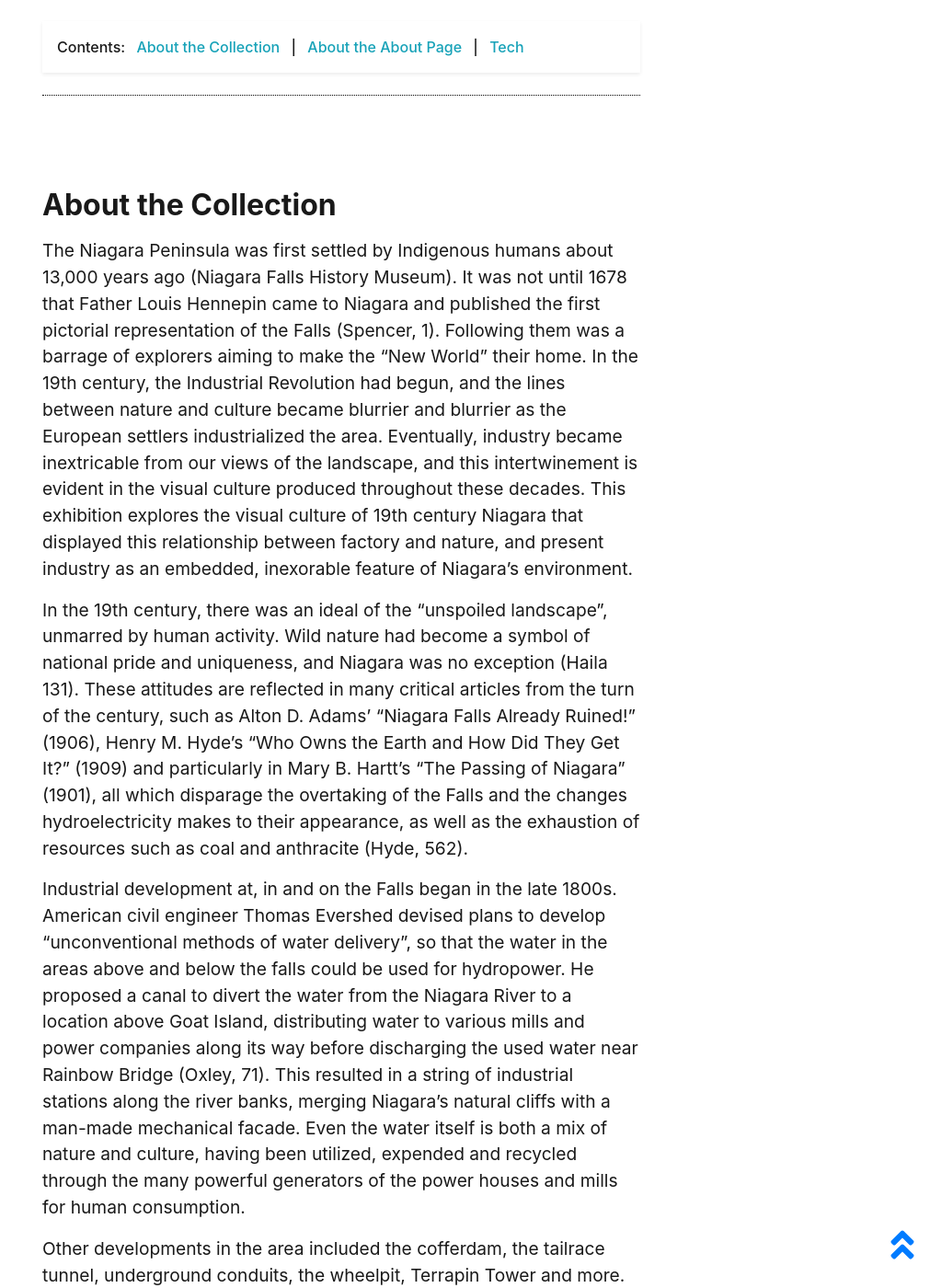
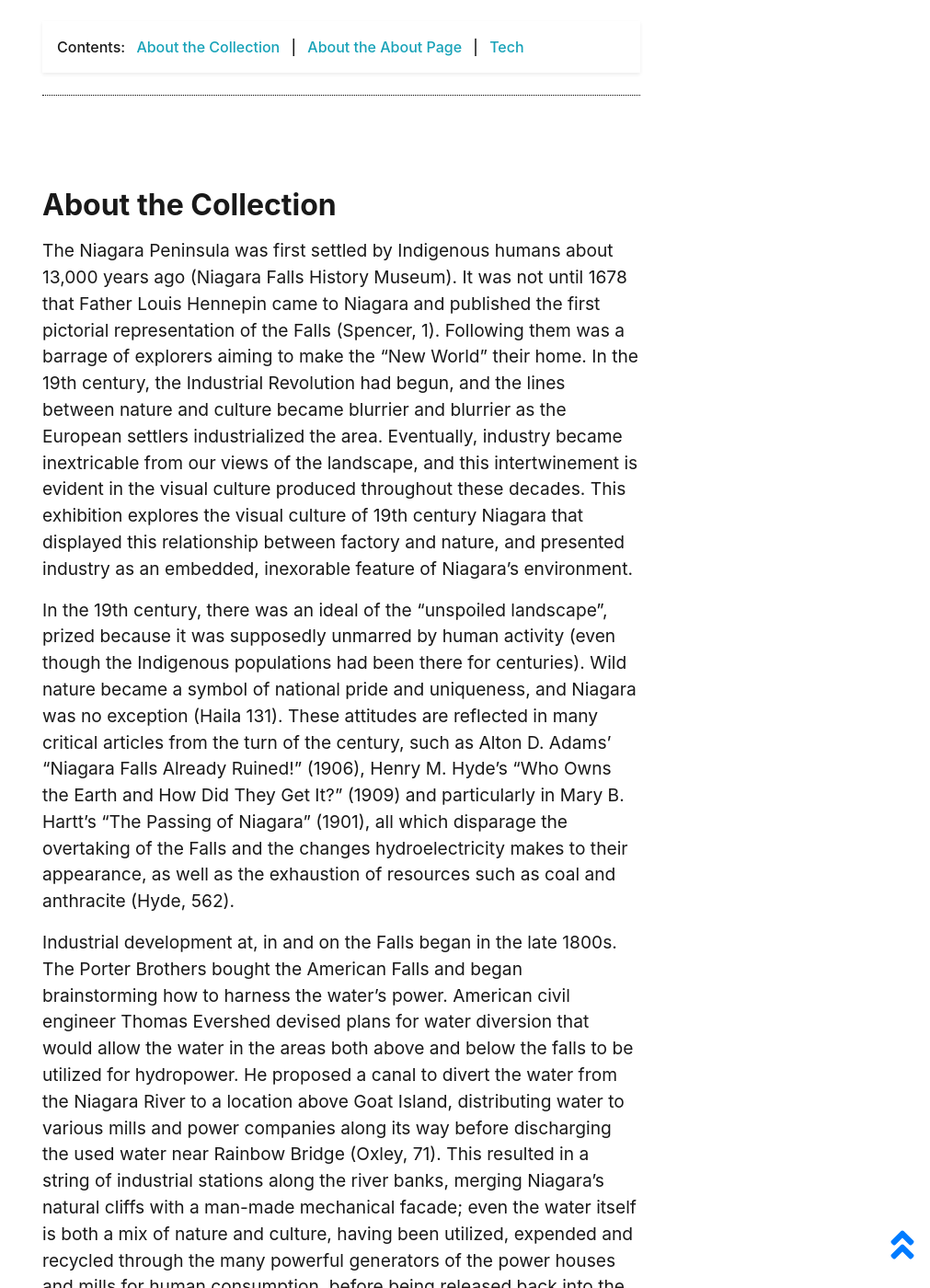
Before and after one commit to MadelineECollins/-2p90project, a Jekyll site: the page built from pages/about.md, in a window 1280 px wide and 1400 px high, scrolled down 584 px. Shown: the whole window at 92% size, without its empty margins (269-1280 px from the left). Built offline with Jekyll 4.4.1, drawn with Linux system fonts in a browser that asks for light colours; some of the changed text lies outside the part shown.

Commit message:
Update about.md

```diff
--- a/pages/about.md
+++ b/pages/about.md
@@ -14,15 +14,15 @@
 
 ## About the Collection
 
-The Niagara Peninsula was first settled by Indigenous humans about 13,000 years ago (Niagara Falls History Museum). It was not until 1678 that Father Louis Hennepin came to Niagara and published the first pictorial representation of the Falls (Spencer, 1). Following them was a barrage of explorers aiming to make the “New World” their home. In the 19th century, the Industrial Revolution had begun, and the lines between nature and culture became blurrier and blurrier as the European settlers industrialized the area. Eventually, industry became inextricable from our views of the landscape, and this intertwinement is evident in the visual culture produced throughout these decades. This exhibition explores the visual culture of 19th century Niagara that displayed this relationship between factory and nature, and present industry as an embedded, inexorable feature of Niagara’s environment.
+The Niagara Peninsula was first settled by Indigenous humans about 13,000 years ago (Niagara Falls History Museum). It was not until 1678 that Father Louis Hennepin came to Niagara and published the first pictorial representation of the Falls (Spencer, 1). Following them was a barrage of explorers aiming to make the “New World” their home. In the 19th century, the Industrial Revolution had begun, and the lines between nature and culture became blurrier and blurrier as the European settlers industrialized the area. Eventually, industry became inextricable from our views of the landscape, and this intertwinement is evident in the visual culture produced throughout these decades. This exhibition explores the visual culture of 19th century Niagara that displayed this relationship between factory and nature, and presented industry as an embedded, inexorable feature of Niagara’s environment.
 
-In the 19th century, there was an ideal of the “unspoiled landscape”, unmarred by human activity. Wild nature had become a symbol of national pride and uniqueness, and Niagara was no exception (Haila 131). These attitudes are reflected in many critical articles from the turn of the century, such as Alton D. Adams’ “Niagara Falls Already Ruined!” (1906), Henry M. Hyde’s “Who Owns the Earth and How Did They Get It?” (1909) and particularly in Mary B. Hartt’s “The Passing of Niagara” (1901), all which disparage the overtaking of the Falls and the changes hydroelectricity makes to their appearance, as well as the exhaustion of resources such as coal and anthracite (Hyde, 562).
+In the 19th century, there was an ideal of the “unspoiled landscape”, prized because it was supposedly unmarred by human activity (even though the Indigenous populations had been there for centuries). Wild nature became a symbol of national pride and uniqueness, and Niagara was no exception (Haila 131). These attitudes are reflected in many critical articles from the turn of the century, such as Alton D. Adams’ “Niagara Falls Already Ruined!” (1906), Henry M. Hyde’s “Who Owns the Earth and How Did They Get It?” (1909) and particularly in Mary B. Hartt’s “The Passing of Niagara” (1901), all which disparage the overtaking of the Falls and the changes hydroelectricity makes to their appearance, as well as the exhaustion of resources such as coal and anthracite (Hyde, 562).
 
-Industrial development at, in and on the Falls began in the late 1800s. American civil engineer Thomas Evershed devised plans to develop “unconventional methods of water delivery”, so that the water in the areas above and below the falls could be used for hydropower. He proposed a canal to divert the water from the Niagara River to a location above Goat Island, distributing water to various mills and power companies along its way before discharging the used water near Rainbow Bridge (Oxley, 71). This resulted in a string of industrial stations along the river banks, merging Niagara’s natural cliffs with a man-made mechanical facade. Even the water itself is both a mix of nature and culture, having been utilized, expended and recycled through the many powerful generators of the power houses and mills for human consumption.
+Industrial development at, in and on the Falls began in the late 1800s. The Porter Brothers bought the American Falls and began brainstorming how to harness the water's power. American civil engineer Thomas Evershed devised plans for water diversion that would allow the water in the areas both above and below the falls to be utilized for hydropower. He proposed a canal to divert the water from the Niagara River to a location above Goat Island, distributing water to various mills and power companies along its way before discharging the used water near Rainbow Bridge (Oxley, 71). This resulted in a string of industrial stations along the river banks, merging Niagara’s natural cliffs with a man-made mechanical facade; even the water itself is both a mix of nature and culture, having been utilized, expended and recycled through the many powerful generators of the power houses and mills for human consumption, before being released back into the river.
 
-Other developments in the area included the cofferdam, the tailrace tunnel, underground conduits, the wheelpit, Terrapin Tower and more.
+Other developments in the area included Clifton Hill, Niagara Falls Suspension Bridge, the cofferdam, the tailrace tunnel, underground conduits, the Cataract House, Terrapin Tower and more.
 
-The area was also adapted for tourist attractions in and across the Falls, on Goat Island and Queen Victoria Park. Various bridges and tunnels were constructed to enable tours through the falls and the islands, while several bridges crisscross over the rapids, connecting Canada and America technologically. Many images show the vista populated by travellers and tourists, even sometimes overwhelming photos of the Falls with their presence. The crowds of people serve as an integral part of the view, showing how the fast-growing population and developments encroached on the nature of the Falls.
+The area was also adapted for tourist attractions in and across the Falls, such as on Goat Island and Queen Victoria Park. Various bridges and tunnels were constructed to enable tours through the falls and the islands, while several bridges crisscross over the rapids, connecting Canada and America technologically. Many images show the vista populated by travellers and tourists, even sometimes overwhelming photos of the Falls with their presence. The crowds of people serve as an integral part of the view, showing how the fast-growing population encroached on the nature of the Falls.
 
 The template repository features all of its objects from the Brock University Library's [Digital Collections Repository](dr.library.brocku.ca).
 
@@ -43,4 +43,8 @@
 
 The Niagara Falls Museums. “Indigenous History: a brief summary.” Niagara Falls History Museum, https://niagarafallsmuseums.ca/discover-our-history/reclaiming-cultural-identity/indigenous-history-a-brief-summary. Accessed 28 November 2021.
 
+The Niagara Falls Museums. “Terrapin Bridge & Tower.” Niagara Falls History Museum, https://niagarafallsmuseums.ca/discover-our-history/history-notes/terrapintower.aspx. Accessed 28 November 2021.
+
+The Niagara Falls Museums. “The Lower Niagara Bridges.” Niagara Falls Museums, https://niagarafallsmuseums.ca/ts4fsuww-yyl.aspx. Accessed 29 November 2021.
+
 Werle, Kerstin J.S. “Landscape as an Area of Unspoiled Nature.” Landscape of Peace: Mechanisms of Social Control on Lamotrek Atoll, Micronesia, VS Verlag für Sozialw., 2014, pp. 81-83, https://doi.org/10.1007/978-3-658-05832-6_14. Accessed 16 November 2021.
```
